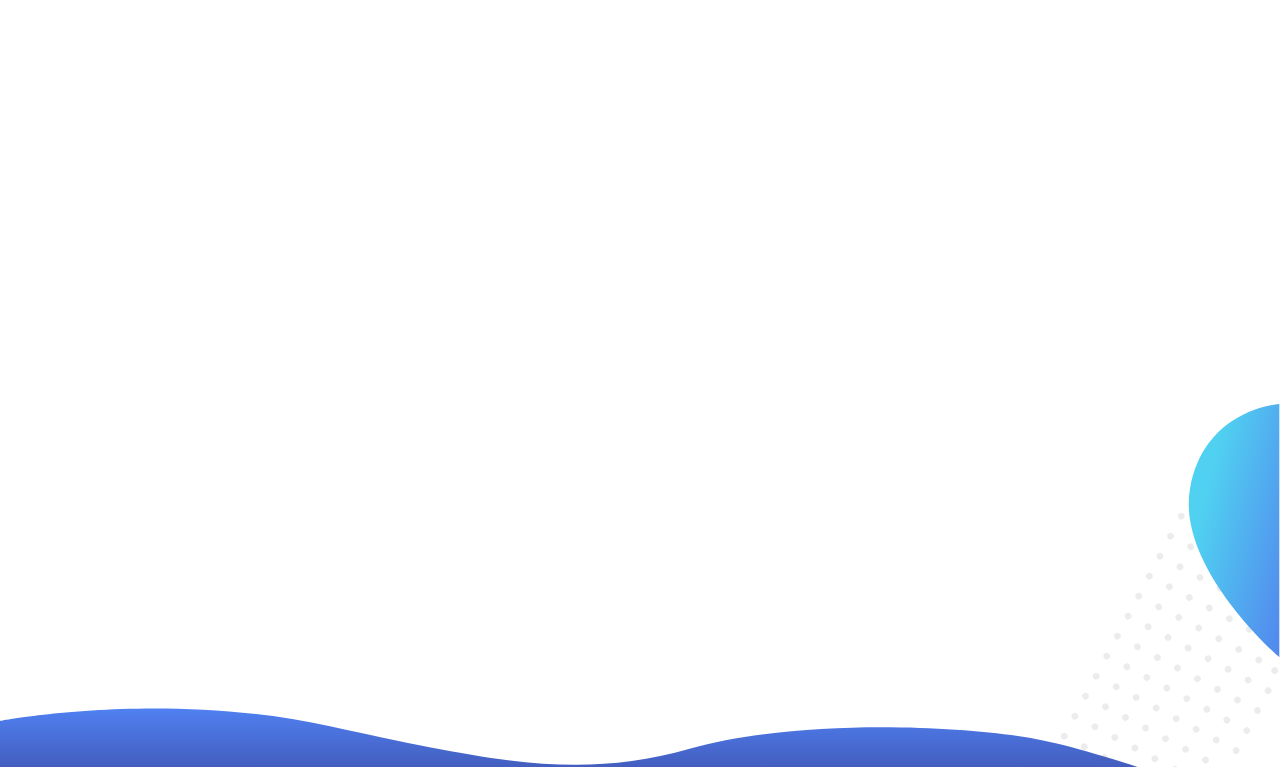
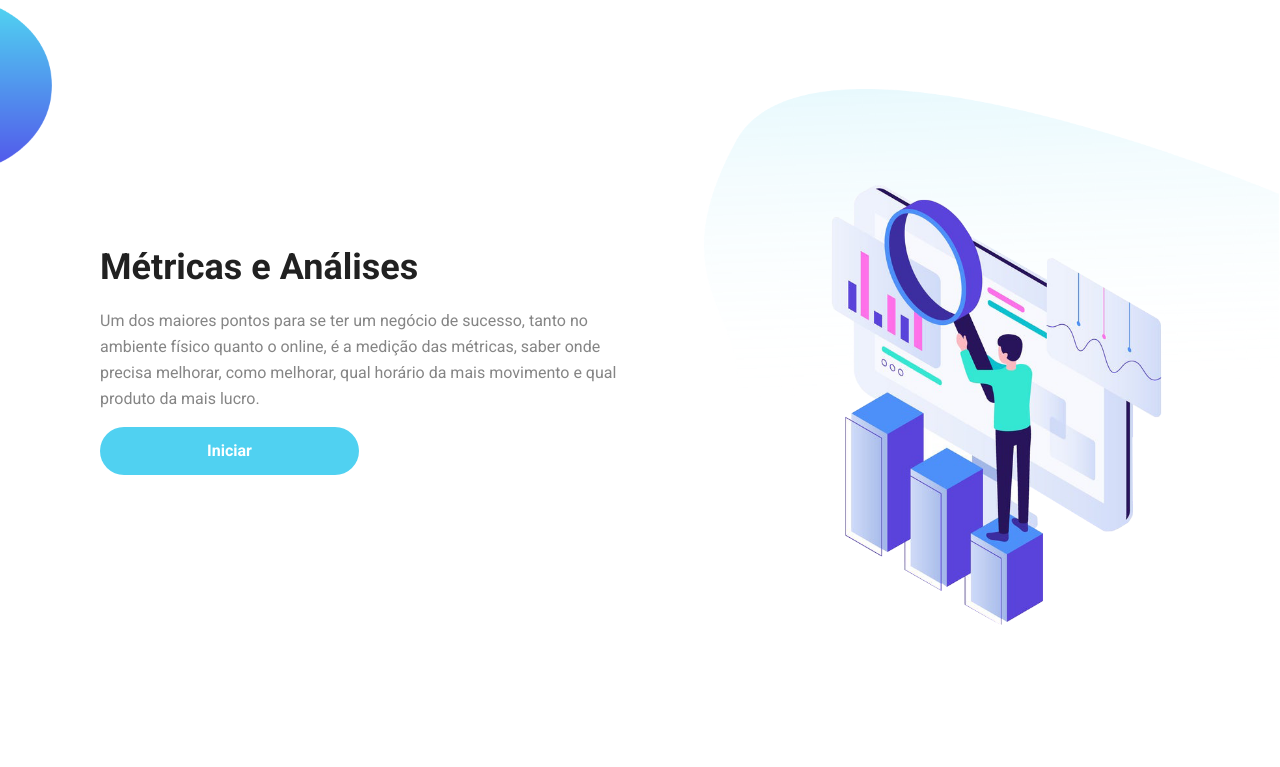
Before and after one commit to Monsterleds/megah_front-end, a React (Create React App) app: page / in a window 1280 px wide. Shown: the part 1613-2380 px from the top of the page. Built offline with nearby package versions, Linux system fonts and the light colour scheme.

Commit message:
feature: Home Page

```diff
--- a/src/pages/Home/index.js
+++ b/src/pages/Home/index.js
@@ -1,11 +1,14 @@
 import React from 'react';
 
 import homeBodyBG from '../../assets/homeBodyBG.png';
+import backgroundImage from '../../assets/homeBG2.png';
 import homeFooterBG from '../../assets/homeFooterBG.svg';
+import homeConclusionBG from '../../assets/homeConclusionBG.png';
 
 import {
 Container,
 Content,
+BackgroundImage,
 SubTitle,
 ContentText,
 IntroductoryText,
@@ -19,6 +22,9 @@ export default function Home() {
   return (
     <Container>
       <Content>
+        <BackgroundImage>
+          <img src={backgroundImage}/>
+        </BackgroundImage>
         <header>
           <nav>
             <h4>Home</h4>
@@ -36,19 +42,21 @@ export default function Home() {
             <button>Começar Agora!</button>
           </IntroductoryText>
           <BodyText>
-            <img src={homeBodyBG}/>
+            <img src={homeBodyBG} alt="Imagem body"/>
             <div>
               <h1>Plataforma com rapidez e segurança</h1>
               <ContentText>Não se preocupe com a segurança da sua plataforma online, nossa equipe de engenheiros e arquitetos já cuidou de tudo isso para você, de forma que não terá que se preocupar com nada em programação ou qualquer preocupação.</ContentText>
               <ContentText>Caso precise de auxílio para implementar sua loja online, pode falar conosco no chat que teremos o maior prazer em te ajudar.</ContentText>
             </div>
           </BodyText>
-          {/*
           <ConclusionText>
-            <h1>Lorem ipsum dolor sit amet</h1>
-            <ContentText>Lorem ipsum dolor sit amet, consectetur adipiscing elit, sed do eiusmod tempor incididunt ut labore et dolore magna aliqua.</ContentText>
-            <button>Iniciar</button>
-          </ConclusionText>*/}
+            <div>
+              <h1>Métricas e Análises</h1>
+              <ContentText>Um dos maiores pontos para se ter um negócio de sucesso, tanto no ambiente físico quanto o online, é a medição das métricas, saber onde precisa melhorar, como melhorar, qual horário da mais movimento e qual produto da mais lucro.</ContentText>
+              <button>Iniciar</button>
+            </div>
+            <img src={homeConclusionBG}/>
+          </ConclusionText>
         </Texts>
         <footer>
           <p>Gripp. Copyright © 2020</p>
--- a/src/pages/Home/styles.js
+++ b/src/pages/Home/styles.js
@@ -1,19 +1,25 @@
 import styled from 'styled-components';
-
-import backgroundImage from '../../assets/homeBG.png';
 
 export const Container = styled.div`
   height: 100%;
-  background-size: 100%;
-  background-image: url(${backgroundImage});
-  background-repeat: no-repeat;
+  display: flex;
+  flex-direction: row;
 `;
 
 export const Texts = styled.div`
   display: flex;
   flex-direction: column;
-  justify-content: space-between;
-  height: 1500px;
+`;
+
+export const BackgroundImage = styled.div`
+  width: 100%;
+  height: 100%;
+
+  img {
+    width: 100%;
+    position: absolute;
+    z-index: -1;
+  }
 `;
 
 export const Content = styled.div`
@@ -71,6 +77,7 @@ export const Content = styled.div`
       }
     }
   }
+
   footer {
     height: 100vh;
     display: flex;
@@ -78,7 +85,7 @@ export const Content = styled.div`
     justify-content: flex-end;
 
     p {
-      color: #fff;
+      color: #fefefe;
       margin: 0px 0px 10px 10px;
     }
 
@@ -94,7 +101,6 @@ export const IntroductoryText = styled.div`
   margin: 100px 0px 0px 100px;
   max-width: 550px;
   width: 100%;
-  height: 350px;
 
   h1 {
     color: #212121;
@@ -124,18 +130,18 @@ export const SubTitle = styled.p`
 `;
 
 export const ContentText = styled.p`
-  width: 60%;
+  width: 90%;
   color: #5B5B5BBD;
   line-height: 26px;
   margin: 20px 0px 15px 0px;
 `;
 
 export const BodyText = styled.div`
+  margin-top: 400px;
+  width: 100%;
   display: flex;
   flex-direction: row;
-  align-items: flex-end;
-  width: 100%;
-  height: 500px;
+  align-items: center;
 
   h1 {
     color: #212121;
@@ -147,15 +153,25 @@ export const BodyText = styled.div`
   }
 
   img {
-    height: 100%;
+    width: 60%;
   }
 `;
 
 export const ConclusionText = styled.div`
-  margin: 100px 0px 0px 100px;
-  max-width: 550px;
+  display: flex;
+  flex-direction: row;
+  align-items: center;
+  justify-content: flex-end;
+  margin: 100px 0px -200px 0px;
   width: 100%;
-  height: 350px;
+
+  img {
+    width: 45%;
+  }
+
+  div {
+    margin-left: 100px;
+  }
 
   h1 {
     color: #212121;
```
Also changed, not shown: src/assets/homeBG2.png (added), src/assets/homeConclusionBG.png (added).
